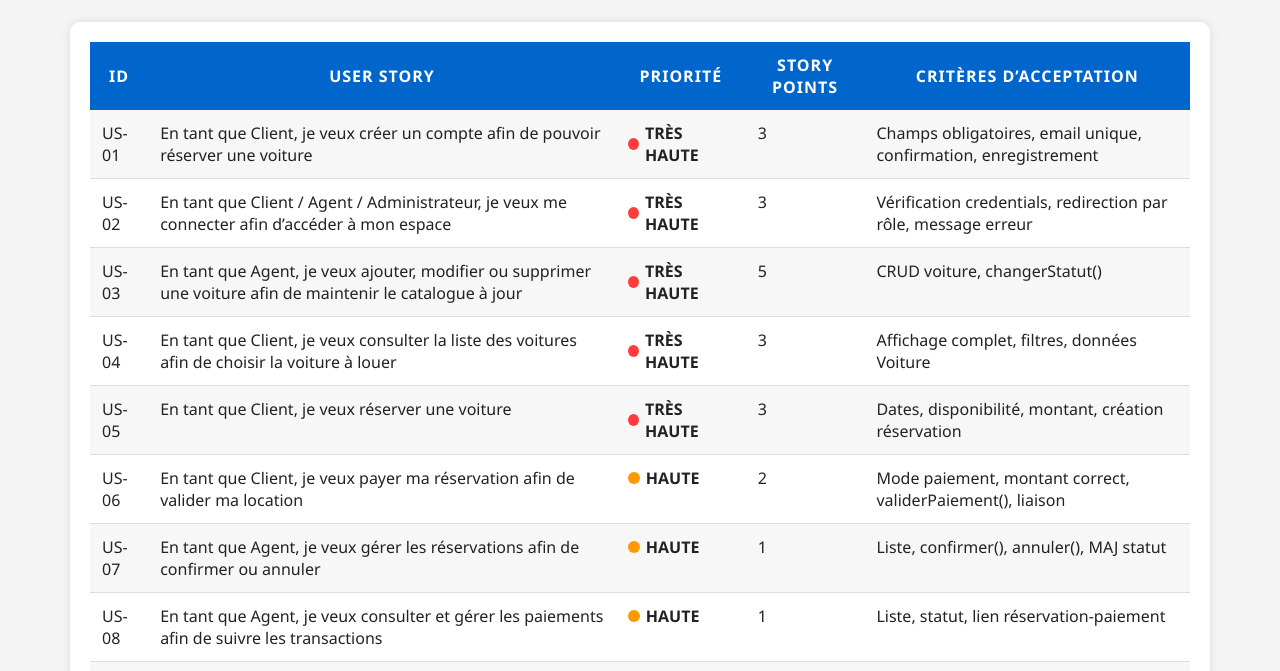
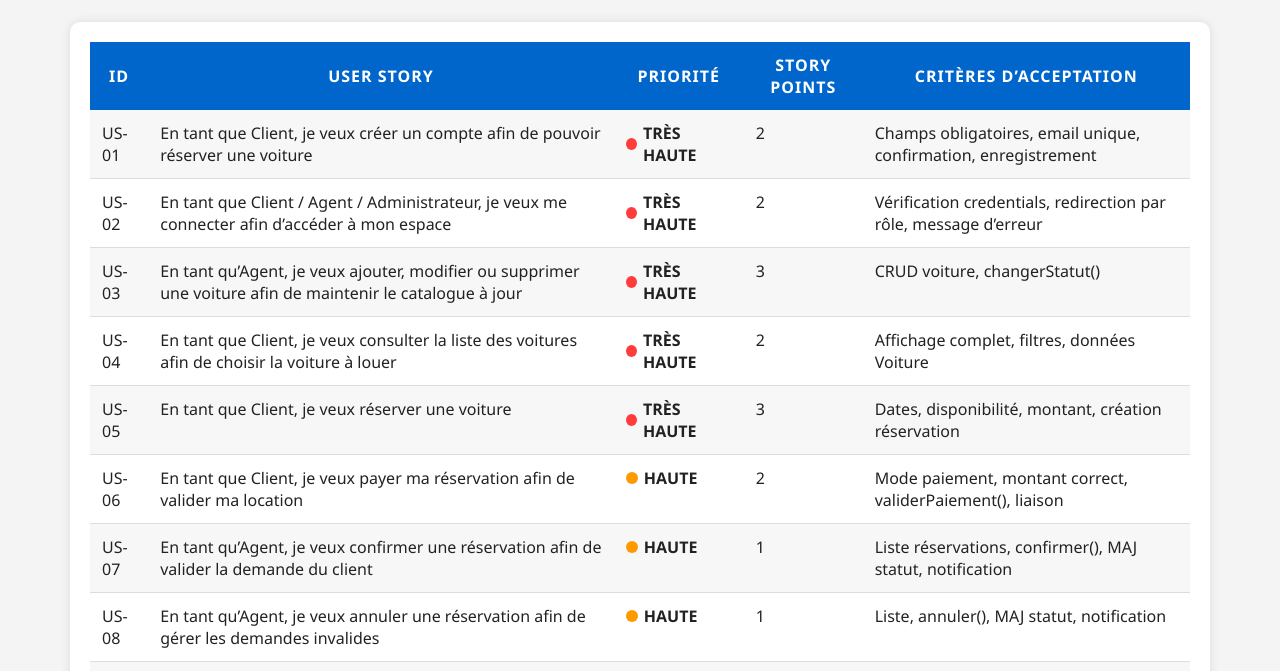
Before and after one commit to GharianiAziz/backlog-produit, a plain HTML site: page index.html in a window 1280 px wide. Shown: the part 95-766 px from the top of the page. Drawn offline with Linux system fonts and the light colour scheme.

Commit message:
Fix formatting and update user stories in index.html

```diff
--- a/index.html
+++ b/index.html
@@ -19,7 +19,6 @@
         font-size: 2.2rem;
         margin-bottom: 25px;
         color: #003c8f;
-        text-shadow: none;
     }
 
     .table-container {
@@ -98,7 +97,7 @@
         <td>US-01</td>
         <td>En tant que Client, je veux créer un compte afin de pouvoir réserver une voiture</td>
         <td><span class="prio"><span class="circle high"></span>TRÈS HAUTE</span></td>
-        <td>3</td>
+        <td>2</td>
         <td>Champs obligatoires, email unique, confirmation, enregistrement</td>
     </tr>
 
@@ -106,15 +105,15 @@
         <td>US-02</td>
         <td>En tant que Client / Agent / Administrateur, je veux me connecter afin d’accéder à mon espace</td>
         <td><span class="prio"><span class="circle high"></span>TRÈS HAUTE</span></td>
-        <td>3</td>
-        <td>Vérification credentials, redirection par rôle, message erreur</td>
+        <td>2</td>
+        <td>Vérification credentials, redirection par rôle, message d’erreur</td>
     </tr>
 
     <tr>
         <td>US-03</td>
-        <td>En tant que Agent, je veux ajouter, modifier ou supprimer une voiture afin de maintenir le catalogue à jour</td>
+        <td>En tant qu’Agent, je veux ajouter, modifier ou supprimer une voiture afin de maintenir le catalogue à jour</td>
         <td><span class="prio"><span class="circle high"></span>TRÈS HAUTE</span></td>
-        <td>5</td>
+        <td>3</td>
         <td>CRUD voiture, changerStatut()</td>
     </tr>
 
@@ -122,7 +121,7 @@
         <td>US-04</td>
         <td>En tant que Client, je veux consulter la liste des voitures afin de choisir la voiture à louer</td>
         <td><span class="prio"><span class="circle high"></span>TRÈS HAUTE</span></td>
-        <td>3</td>
+        <td>2</td>
         <td>Affichage complet, filtres, données Voiture</td>
     </tr>
 
@@ -144,22 +143,30 @@
 
     <tr>
         <td>US-07</td>
-        <td>En tant que Agent, je veux gérer les réservations afin de confirmer ou annuler</td>
+        <td>En tant qu’Agent, je veux confirmer une réservation afin de valider la demande du client</td>
         <td><span class="prio"><span class="circle medium"></span>HAUTE</span></td>
         <td>1</td>
-        <td>Liste, confirmer(), annuler(), MAJ statut</td>
+        <td>Liste réservations, confirmer(), MAJ statut, notification</td>
     </tr>
 
     <tr>
         <td>US-08</td>
-        <td>En tant que Agent, je veux consulter et gérer les paiements afin de suivre les transactions</td>
+        <td>En tant qu’Agent, je veux annuler une réservation afin de gérer les demandes invalides</td>
+        <td><span class="prio"><span class="circle medium"></span>HAUTE</span></td>
+        <td>1</td>
+        <td>Liste, annuler(), MAJ statut, notification</td>
+    </tr>
+
+    <tr>
+        <td>US-09</td>
+        <td>En tant qu’Agent, je veux consulter et gérer les paiements afin de suivre les transactions</td>
         <td><span class="prio"><span class="circle medium"></span>HAUTE</span></td>
         <td>1</td>
         <td>Liste, statut, lien réservation-paiement</td>
     </tr>
 
     <tr>
-        <td>US-09</td>
+        <td>US-10</td>
         <td>En tant qu’Administrateur, je veux gérer les comptes utilisateurs afin de contrôler le système</td>
         <td><span class="prio"><span class="circle mid"></span>MOYENNE</span></td>
         <td>1</td>
@@ -167,7 +174,7 @@
     </tr>
 
     <tr>
-        <td>US-10</td>
+        <td>US-11</td>
         <td>En tant qu’Administrateur, je veux voir les statistiques afin d’analyser le fonctionnement du système</td>
         <td><span class="prio"><span class="circle mid"></span>MOYENNE</span></td>
         <td>1</td>
@@ -175,7 +182,7 @@
     </tr>
 
     <tr>
-        <td>US-11</td>
+        <td>US-12</td>
         <td>En tant qu’Administrateur, je veux consulter toutes les réservations afin de superviser l’activité</td>
         <td><span class="prio"><span class="circle low"></span>BASSE</span></td>
         <td>1</td>
@@ -183,7 +190,7 @@
     </tr>
 
     <tr>
-        <td>US-12</td>
+        <td>US-13</td>
         <td>En tant qu’Administrateur, je veux consulter tous les paiements afin de vérifier les transactions</td>
         <td><span class="prio"><span class="circle low"></span>BASSE</span></td>
         <td>1</td>
```
